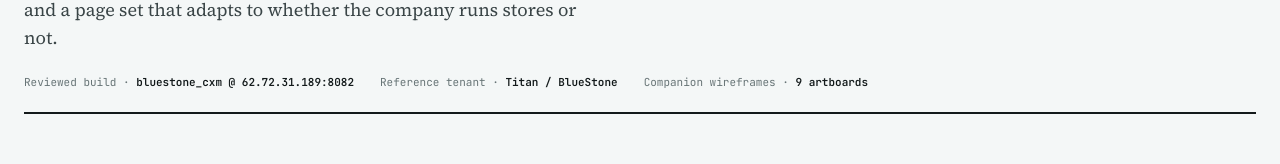
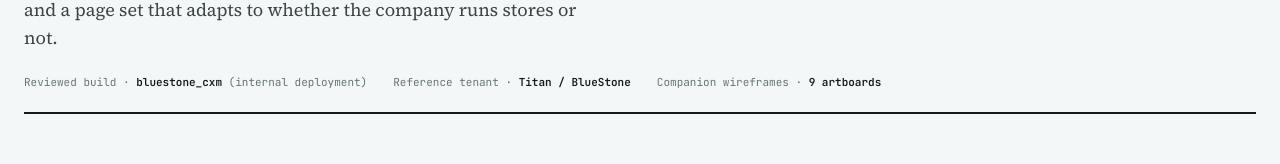
Before and after one commit to Tailored-AI-Hub/CXM-Wireframes, a plain HTML site: page review-intelligence-framework.html in a window 1280 px wide. Shown: the part 238-402 px from the top of the page. Drawn offline with nearby package versions, Linux system fonts and the light colour scheme.

Commit message:
Remove internal deployment address from the spec
The repository is public, so the reviewed build is referenced by name
rather than by its host and port.

Co-Authored-By: Claude Opus 5 (1M context) <noreply@anthropic.com>

```diff
--- a/review-intelligence-framework.html
+++ b/review-intelligence-framework.html
@@ -125,7 +125,7 @@
     <h1>Review Intelligence Framework</h1>
     <p class="standfirst">A tenant-configurable Voice-of-Customer platform: one dashboard shell, hundreds of review sources normalised into a single model, and a page set that adapts to whether the company runs stores or not.</p>
     <div class="mast-meta">
-      <span>Reviewed build · <b>bluestone_cxm @ 62.72.31.189:8082</b></span>
+      <span>Reviewed build · <b>bluestone_cxm</b> (internal deployment)</span>
       <span>Reference tenant · <b>Titan / BlueStone</b></span>
       <span>Companion wireframes · <b>9 artboards</b></span>
     </div>
```
